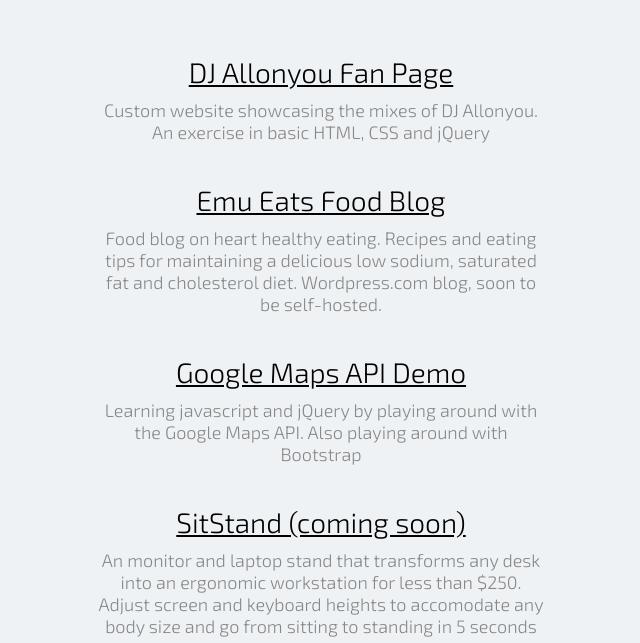
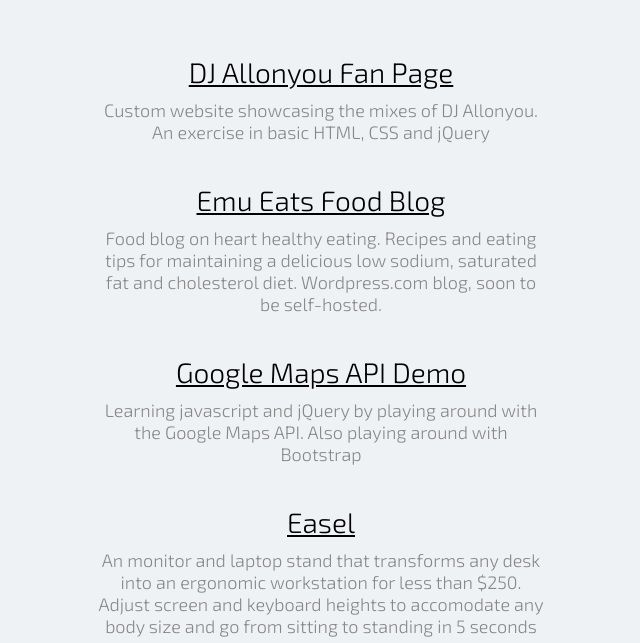
Before and after one commit to georgekwon/gkwon, a plain HTML site: page index.html in a window 1280 px wide. Shown: the part 309-952 px from the top of the page, without its empty margins (319-959 px from the left). Drawn offline with Linux system fonts and the light colour scheme; a web font is replaced by a local one.

Commit message:
Change Sit-Stand link to Easel

```diff
--- a/index.html
+++ b/index.html
@@ -82,7 +82,7 @@ a:hover {
 <h3><a href="http://gkwon.com/coding-sandbox">Google Maps API Demo</a></h3>
 <p>Learning javascript and jQuery by playing around with the Google Maps API.  Also playing around with Bootstrap</p>
 
-<h3><a href=#>SitStand (coming soon)</a></h3>
+<h3><a href=#>Easel</a></h3>
 <p>An monitor and laptop stand that transforms any desk into an ergonomic workstation for less than $250. Adjust screen and keyboard heights to accomodate any body size and go from sitting to standing in 5 seconds</p>
 
 <h3><a href=#>Highcharts Demo (coming soon)</a></h3>
```
